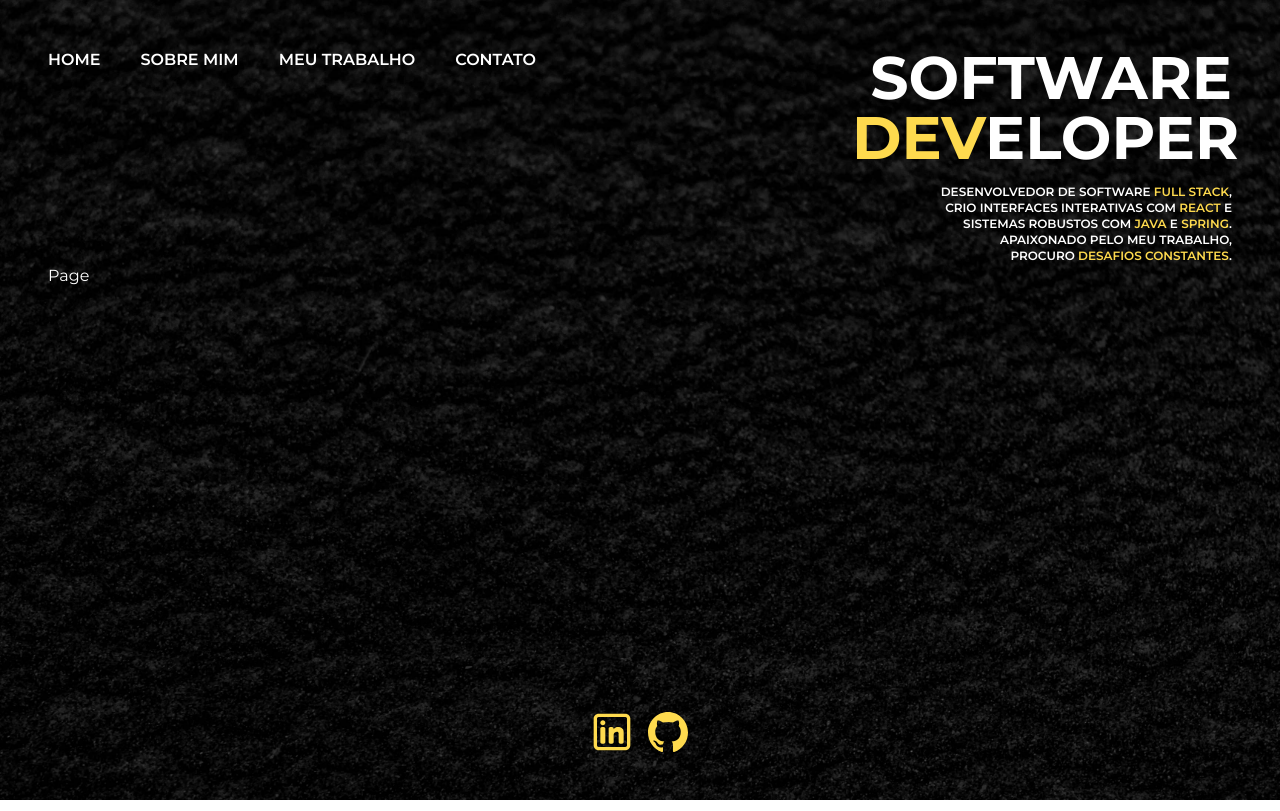
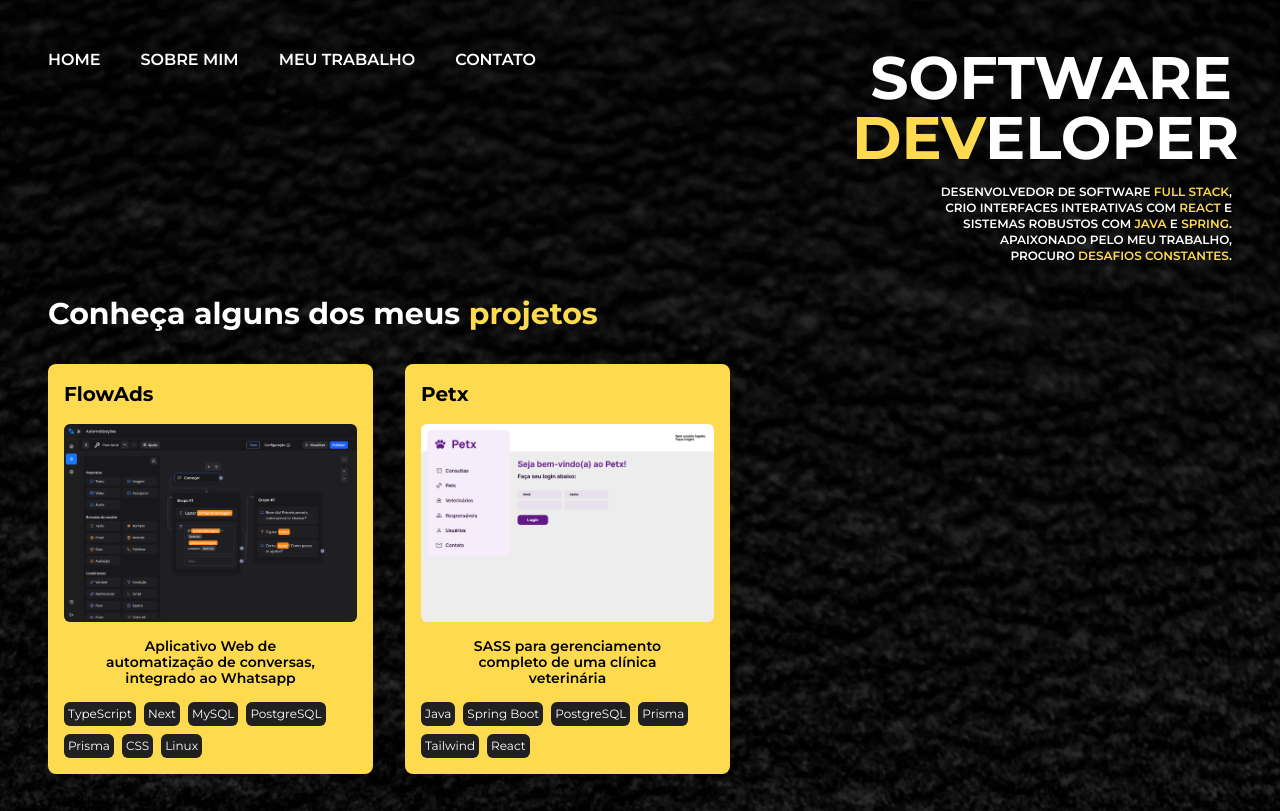
Before and after one commit to gguilhermelopes/guilherme-lopes-portfolio, a Next.js app: page /main/projects in a window 1280 px wide. Shown: the top 811 px of the page. Built offline with nearby package versions, Linux system fonts and the light colour scheme.

Commit message:
feat: projects page

```diff
--- a/src/app/main/projects/[id]/page.tsx
+++ b/src/app/main/projects/[id]/page.tsx
@@ -1,5 +1,7 @@
+import SingleProjectPage from "@/components/projects/SingleProjectPage";
+
 const ProjectPage = () => {
-  return <div>ProjectPage</div>;
+  return <SingleProjectPage />;
 };
 
 export default ProjectPage;
--- a/src/app/main/projects/page.tsx
+++ b/src/app/main/projects/page.tsx
@@ -1,5 +1,4 @@
 import ProjectsPage from "@/components/projects";
-import React from "react";
 
 const Projects = () => {
   return <ProjectsPage />;
--- a/src/components/UI/TextDetails.tsx
+++ b/src/components/UI/TextDetails.tsx
@@ -1,7 +1,11 @@
-import { ReactNode } from "react";
+import { ComponentProps } from "react";
 
-const TextDetails = ({ children }: { children: ReactNode }) => {
-  return <span className="text-primary100">{children}</span>;
+const TextDetails = ({ children, ...props }: ComponentProps<"span">) => {
+  return (
+    <span {...props} className="text-primary100">
+      {children}
+    </span>
+  );
 };
 
 export default TextDetails;
--- a/src/components/header/Navbar.tsx
+++ b/src/components/header/Navbar.tsx
@@ -45,7 +45,8 @@ const Navbar = () => {
               href={item.href}
             >
               {item.label}
-              {item.href === pathname && (
+              {(item.href === pathname ||
+                (pathname.startsWith(item.href) && item.href !== "/main")) && (
                 <span
                   className="mt-1 w-0 h-[2px] block bg-primary100 animate-left-to-full"
                   aria-hidden
--- /dev/null
+++ b/src/components/projects/SingleProjectPage.tsx
@@ -0,0 +1,5 @@
+const SingleProjectPage = () => {
+  return <div>SingleProjectPage</div>;
+};
+
+export default SingleProjectPage;
--- a/src/components/projects/index.tsx
+++ b/src/components/projects/index.tsx
@@ -1,10 +1,77 @@
-import React from "react";
+import Image from "next/image";
 import AnimateLeftIn from "../UI/AnimateLeftIn";
+import TextDetails from "../UI/TextDetails";
+import Link from "next/link";
+
+const projects = [
+  {
+    title: "FlowAds",
+    shortDescription:
+      "Aplicativo Web de automatização de conversas, integrado ao Whatsapp",
+    imgURL: "/projects/flowads.png",
+    id: "1",
+    stack: [
+      "TypeScript",
+      "Next",
+      "MySQL",
+      "PostgreSQL",
+      "Prisma",
+      "CSS",
+      "Linux",
+    ],
+  },
+  {
+    title: "Petx",
+    shortDescription:
+      "SASS para gerenciamento completo de uma clínica veterinária",
+    imgURL: "/projects/petx.png",
+    id: "2",
+    stack: ["Java", "Spring Boot", "PostgreSQL", "Prisma", "Tailwind", "React"],
+  },
+];
 
 const ProjectsPage = () => {
   return (
     <AnimateLeftIn>
-      <main>Page</main>
+      <main className="mt-8">
+        <h1 className="text-3xl font-bold">
+          Conheça alguns dos meus <TextDetails>projetos</TextDetails>
+        </h1>
+        <ul className="flex gap-8 text-black mt-8">
+          {projects.map((project) => (
+            <li key={project.title}>
+              <Link
+                title="Clique no projeto para descobrir mais"
+                className="flex flex-col flex-1 gap-4 max-w-[325px] bg-primary100 rounded-lg p-4 transition-all hover:scale-[1.015]"
+                href={`/main/projects/${project.id}`}
+              >
+                <h2 className="font-bold text-xl">{project.title}</h2>
+                <Image
+                  className="rounded-md"
+                  alt={`Imagem do ${project.title}`}
+                  src={project.imgURL}
+                  width={325}
+                  height={325}
+                  priority
+                />
+                <p className="text-sm leading-4 font-semibold self-center text-center max-w-[25ch]">
+                  {project.shortDescription}
+                </p>
+                <ul className="flex flex-wrap gap-2 self-end">
+                  {project.stack.map((item) => (
+                    <li
+                      className="text-xs text-white p-1 rounded-md bg-background100"
+                      key={item}
+                    >
+                      {item}
+                    </li>
+                  ))}
+                </ul>
+              </Link>
+            </li>
+          ))}
+        </ul>
+      </main>
     </AnimateLeftIn>
   );
 };
--- a/tailwind.config.ts
+++ b/tailwind.config.ts
@@ -14,7 +14,7 @@ const config: Config = {
       colors: {
         primary100: "#FEDA4E",
         primary200: "#FBE02A",
-        primary300: "#AD7D00",
+        primary300: "#fee78d",
         background100: "#202020",
         background200: "#272727",
       },
```
Also changed, not shown: public/projects/flowads.png (added), public/projects/petx.png (added).
